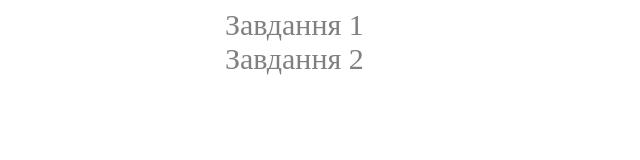
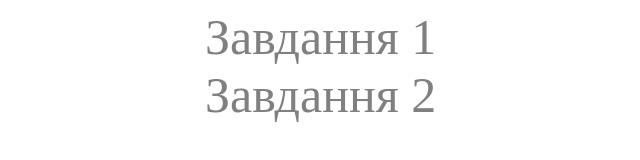
Before and after one commit to Matvej-Povroznyk/HW-8, a plain HTML site: page index.html in a window 1280 px wide. Shown: the whole page, without its empty margins (315-955 px from the left). Drawn offline with Linux system fonts and the light colour scheme.

Commit message:
Modified "index.css"

```diff
--- a/styles/index.css
+++ b/styles/index.css
@@ -1,11 +1,11 @@
 .task1-link, .task2-link {
     text-decoration: none;
     color: #808080;
-    font-size: 30px;
+    font-size: 50px;
 }
 
 .links {
-    width: 200px;
+    width: 240px;
     justify-self: center;
 }
 
```
